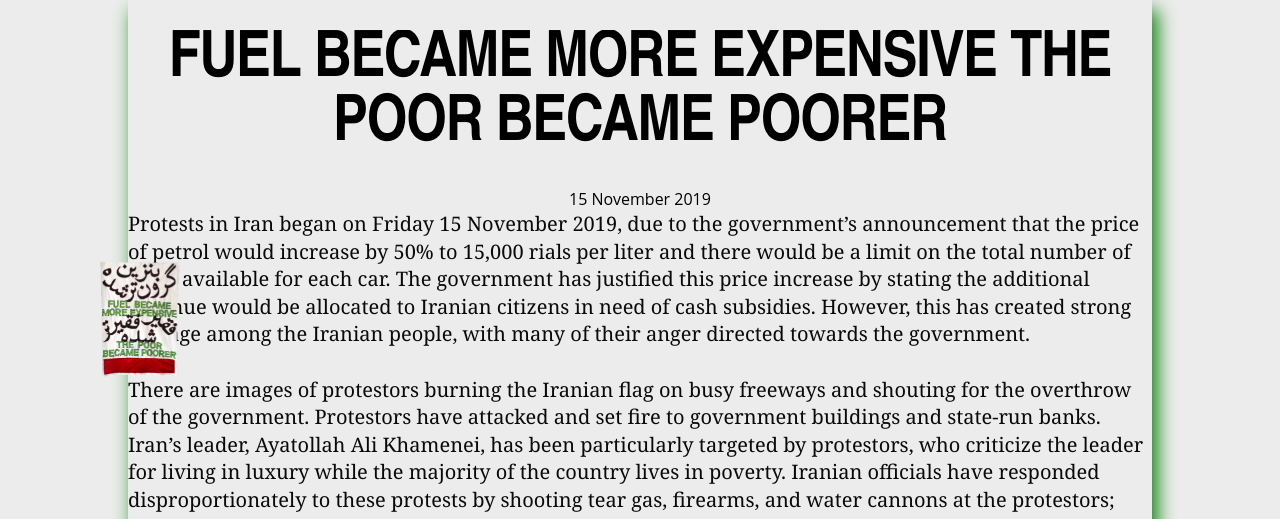
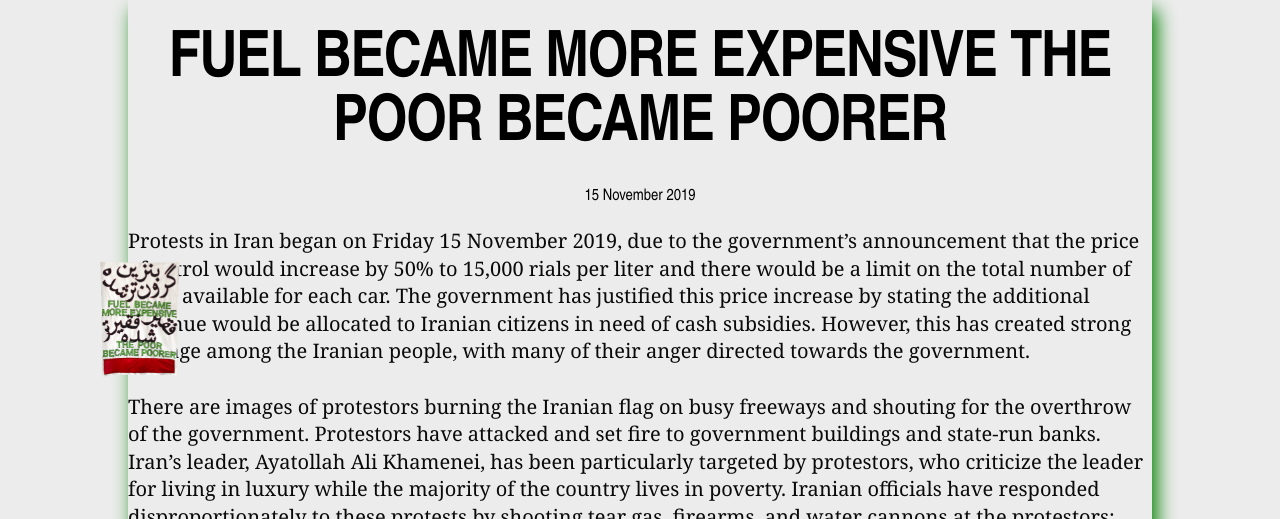
Before and after one commit to azadokht/beginning-without-endings, a plain HTML site: page flag1.html in a window 1280 px wide. Shown: the top 519 px of the page. Drawn offline with nearby package versions, Linux system fonts and the light colour scheme.

Commit message:
Update index1.css

```diff
--- a/index1.css
+++ b/index1.css
@@ -57,6 +57,11 @@ body {
     font-size: 5vw;
     font-family: "Arial Narrow", Arial, sans-serif;
     font-weight: bold;
+}
+
+.author-list{
+  font-family: "Arial Narrow", Arial, sans-serif;
+  padding-bottom:20px;
 }
 
 .flag-text-body {
```
